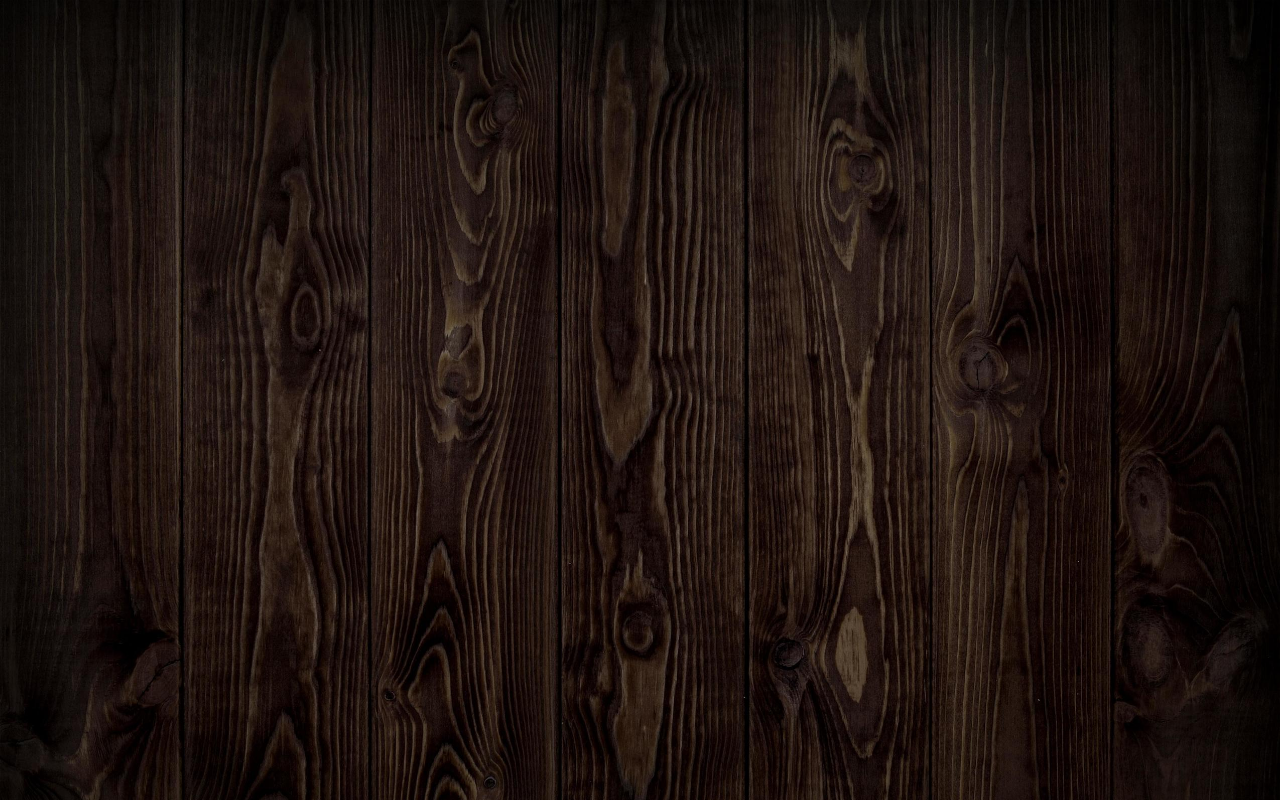
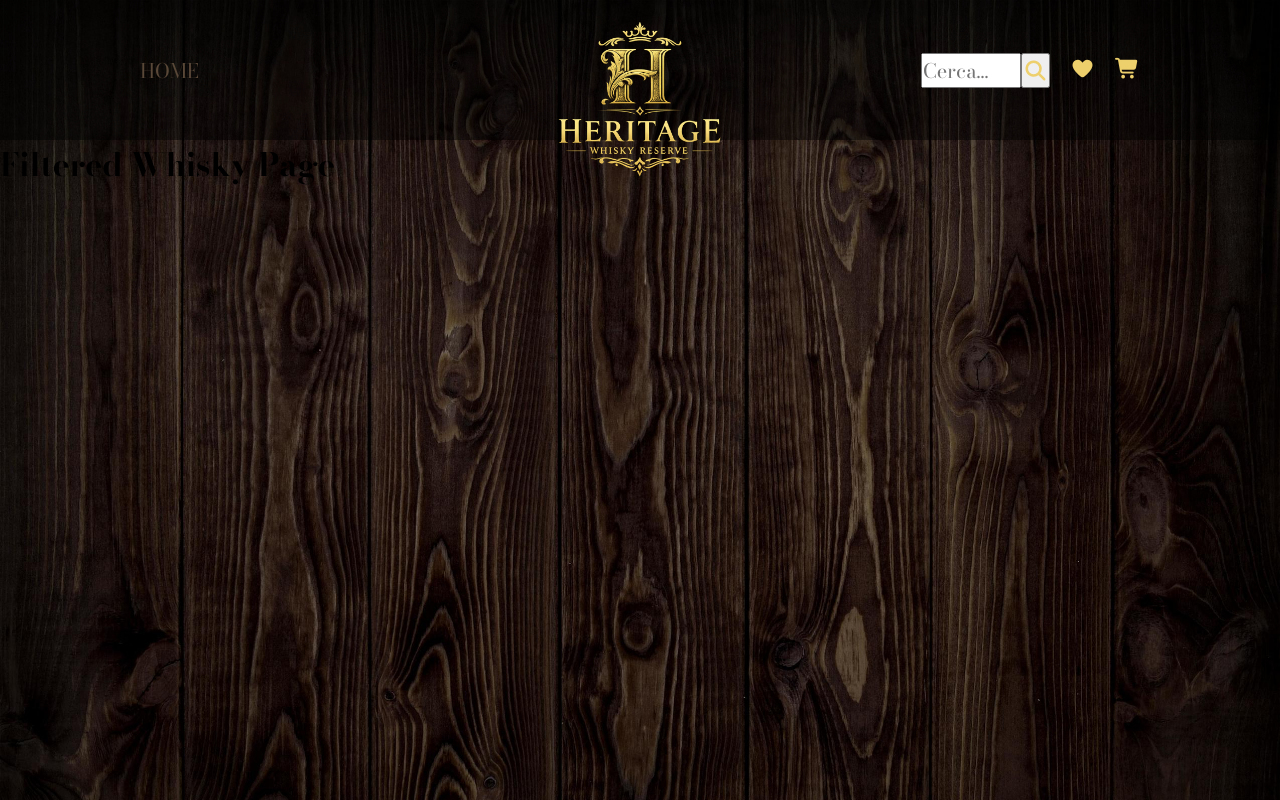
Before and after one commit to claraloforti/project-work-frontend-team3, a React (Vite) app: page /filtered in a window 1280 px wide. Before the commit this address had no page. Built offline with nearby package versions, Linux system fonts and the light colour scheme; a web font is replaced by a local one.

Commit message:
add function base per i file

```diff
--- a/src/App.jsx
+++ b/src/App.jsx
@@ -1,13 +1,28 @@
 import { BrowserRouter, Routes, Route } from "react-router-dom";
 import DefaultLayout from "./layouts/DefaultLayout";
+
 import Homepage from "./pages/Homepage";
+import FilteredWhiskyPage from "./pages/FilteredWhiskyPage";
+import CheckoutPage from "./pages/CheckoutPage";
+import WishlistPage from "./pages/WishlistPage";
+import NotFoundPage from "./pages/NotFoundPage";
 
 function App() {
   return (
     <BrowserRouter>
       <Routes>
         <Route path="/" element={<DefaultLayout />}>
+
           <Route index element={<Homepage />} />
+
+          <Route path="/filtered" element={<FilteredWhiskyPage />} />
+
+          <Route path="/checkout" element={<CheckoutPage />} />
+
+          <Route path="/wishlist" element={<WishlistPage />} />
+
+          <Route path="*" element={<NotFoundPage />} />
+
         </Route>
       </Routes>
     </BrowserRouter>
--- a/src/pages/CheckoutPage.jsx
+++ b/src/pages/CheckoutPage.jsx
@@ -0,0 +1,7 @@
+function CheckoutPage() {
+    return (
+        <h1>Checkout Page</h1>
+    );
+}
+
+export default CheckoutPage;
--- a/src/pages/FilteredWhiskyPage.jsx
+++ b/src/pages/FilteredWhiskyPage.jsx
@@ -0,0 +1,7 @@
+function FilteredWhiskyPage() {
+    return (
+        <h1>Filtered Whisky Page</h1>
+    );
+}
+
+export default FilteredWhiskyPage;
--- a/src/pages/NotFoundPage.jsx
+++ b/src/pages/NotFoundPage.jsx
@@ -0,0 +1,7 @@
+function NotFoundPage() {
+    return (
+        <h1>404 - Page not found</h1>
+    );
+}
+
+export default NotFoundPage;
--- a/src/pages/WishlistPage.jsx
+++ b/src/pages/WishlistPage.jsx
@@ -0,0 +1,7 @@
+function WishlistPage() {
+    return (
+        <h1>Wishlist Page</h1>
+    );
+}
+
+export default WishlistPage;
```
